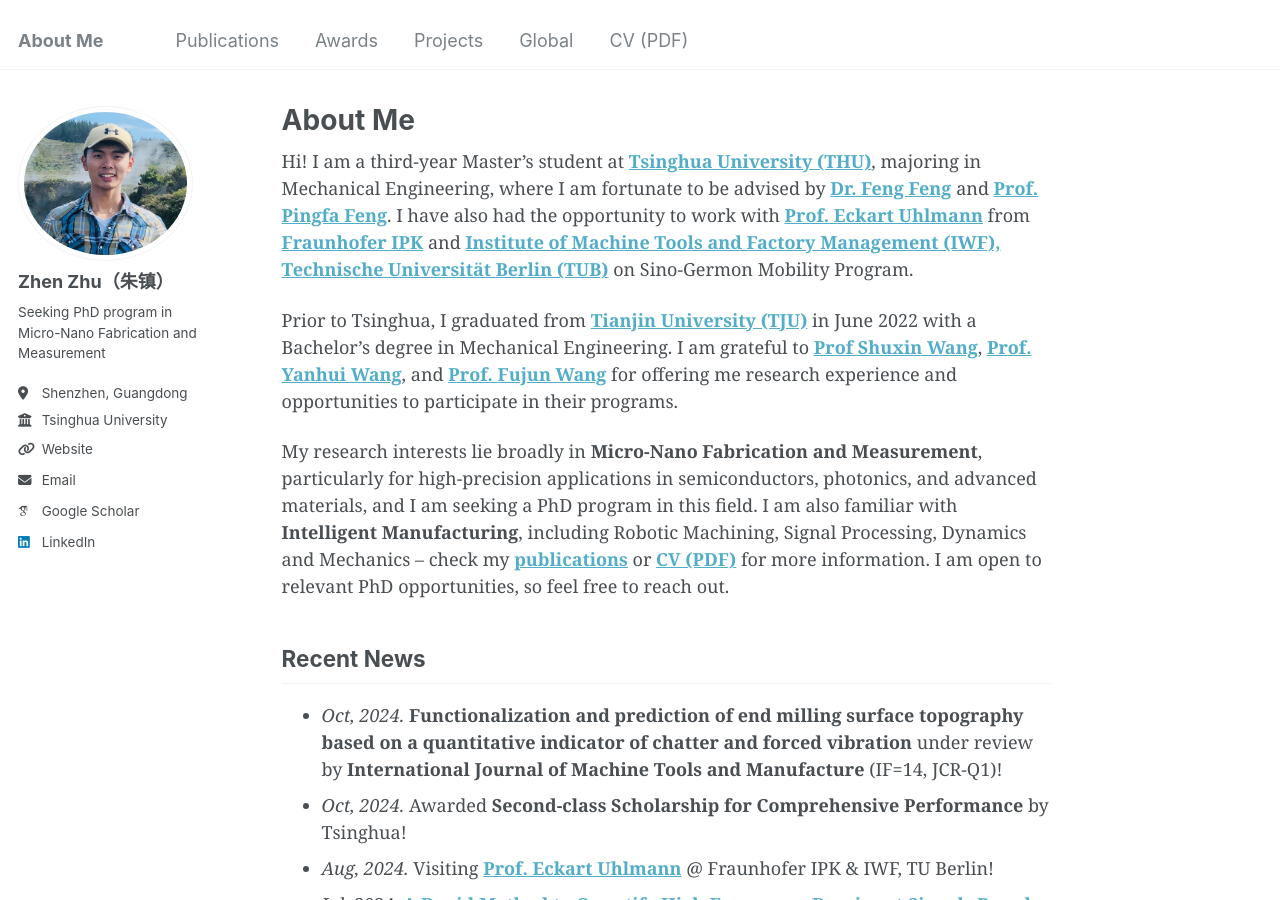
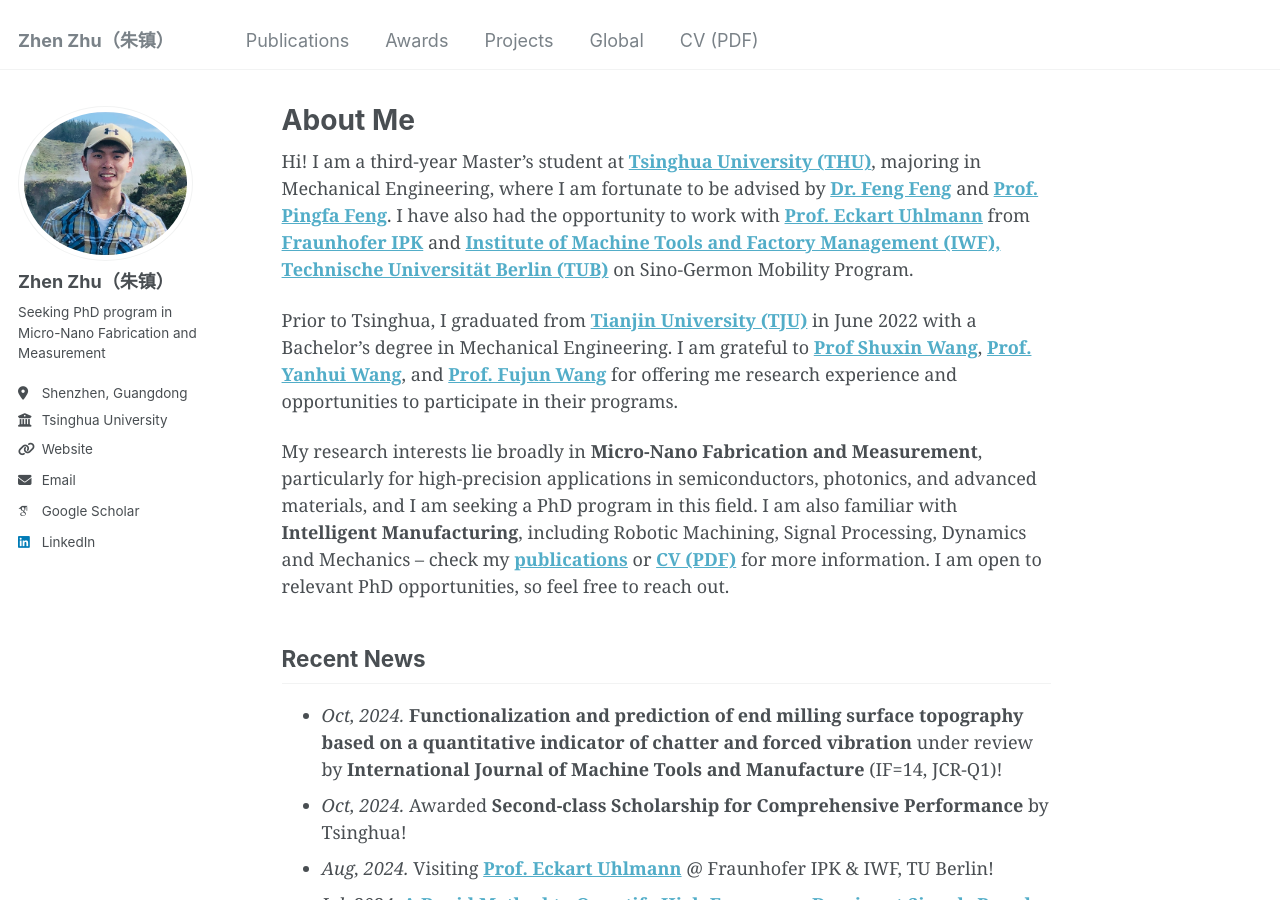
Before and after one commit to zhenzhuzz/zhenzhuzz.github.io, a Jekyll site: the page built from _pages/about.md, in a window 1280 px wide and 900 px high. Built offline with Jekyll 4.4.1, drawn with Linux system fonts in a browser that asks for light colours; some web fonts are replaced.

Commit message:
Update _config.yml

```diff
--- a/_config.yml
+++ b/_config.yml
@@ -8,7 +8,7 @@
 
 # Basic Site Settings
 locale                   : "en-US"
-title                    : "About Me"
+title                    : "Zhen Zhu（朱镇）"
 title_separator          : "-"
 name                     : &name "Zhen Zhu（朱镇）"
 description              : &description "personal description"
```
